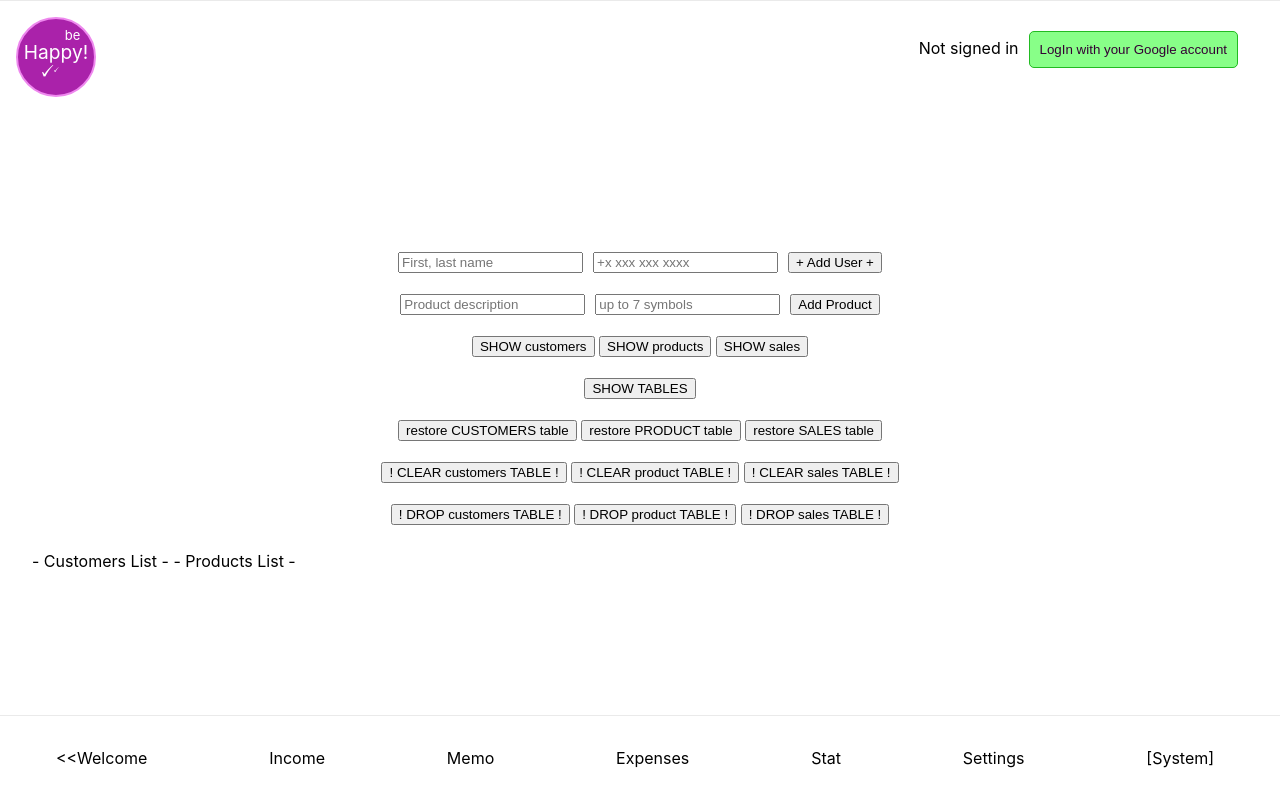
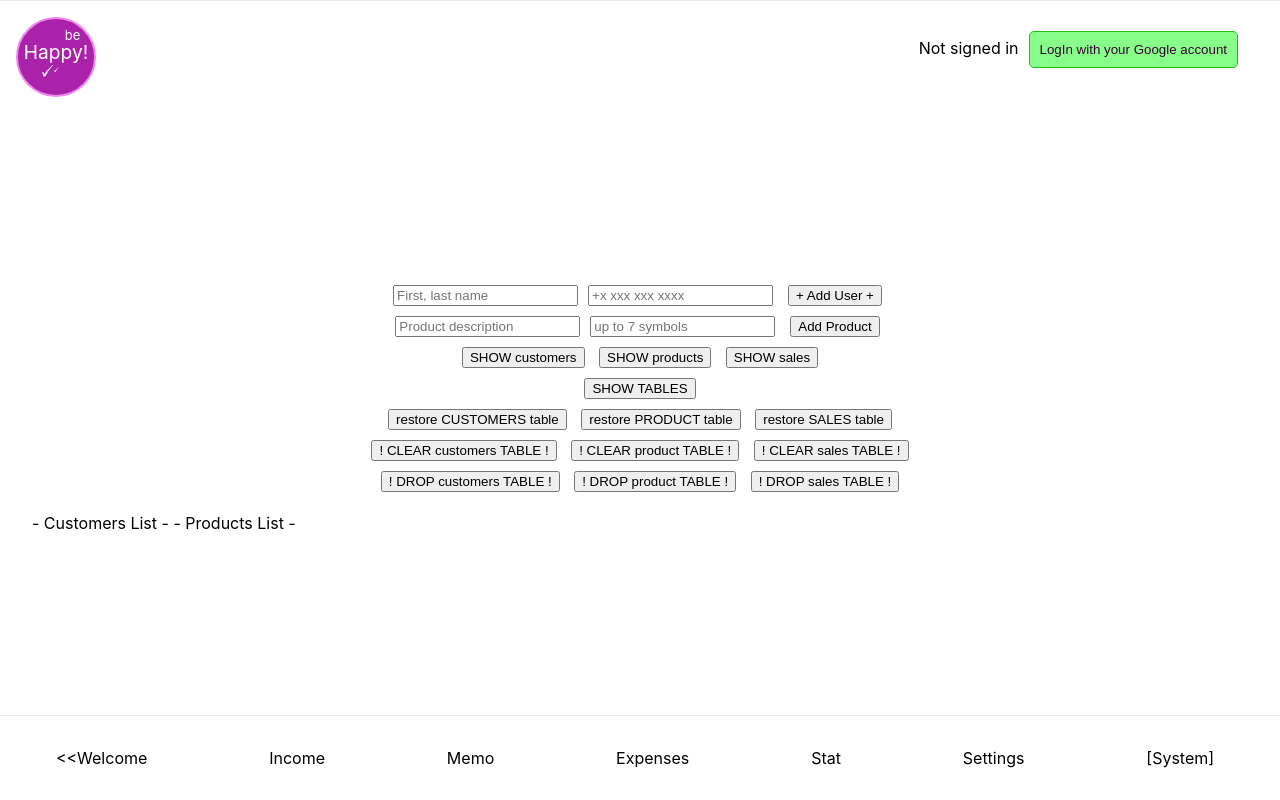
Before and after one commit to ZarNizza/next-sotm, a Next.js app: page /sys in a window 1280 px wide. Built offline with nearby package versions, Linux system fonts and the light colour scheme; no server answers.

Commit message:
stylify sysButton

```diff
--- a/styles/Home.module.css
+++ b/styles/Home.module.css
@@ -129,8 +129,8 @@
   display: flex;
 }
 
-.sysButton {
-  margin: 10px;
+.sysButton button {
+  margin: 5px;
 }
 .userInput {
   margin-right: 10px;
```
